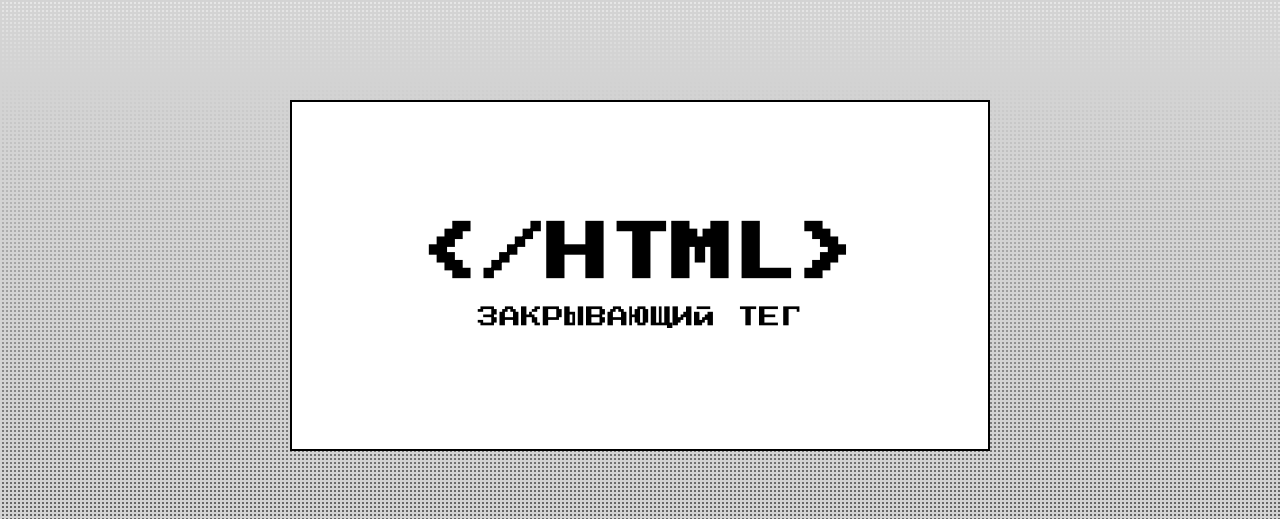
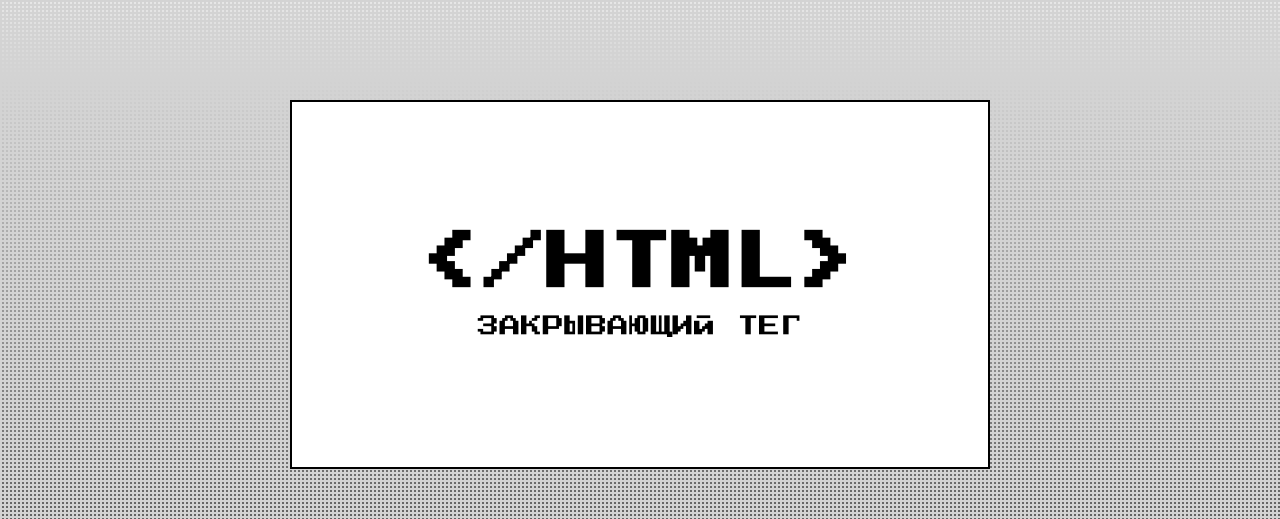
Before and after one commit to MarketingUpdk6/zakrivayuschiy-teg-f, a plain HTML site: page index.html in a window 1280 px wide. Shown: the top 519 px of the page. Drawn offline with Linux system fonts and the light colour scheme.

Commit message:
fixed review 2

```diff
--- a/styles/style.css
+++ b/styles/style.css
@@ -16,7 +16,7 @@
   max-inline-size: 700px;
   margin: 100px auto;
   min-inline-size: 320px;
-  min-block-size: 100dvb;
+  min-block-size: 100vh;
   font: var(--font-main);
   font-variation-settings: "wght" var(--font-weight-regular);
   background: var(--page-background) no-repeat center / cover;
@@ -31,7 +31,7 @@
   font: var(--font-accent), fantasy;
   background-color: #fff;
   border: 2px solid #000;
-  padding-block: clamp(121px, 15vh, 130px);
+  padding-block: clamp(120px, 20vmin, 130px);
   gap: 20px;
   text-transform: uppercase;
 }
@@ -123,10 +123,6 @@
   font: var(--font-accent), fantasy;
   cursor: pointer;
   transition: box-shadow 0.3s ease;
-}
-
-.button:hover .button__text {
-  color: #fff;
 }
 
 .button:focus-visible {
```
